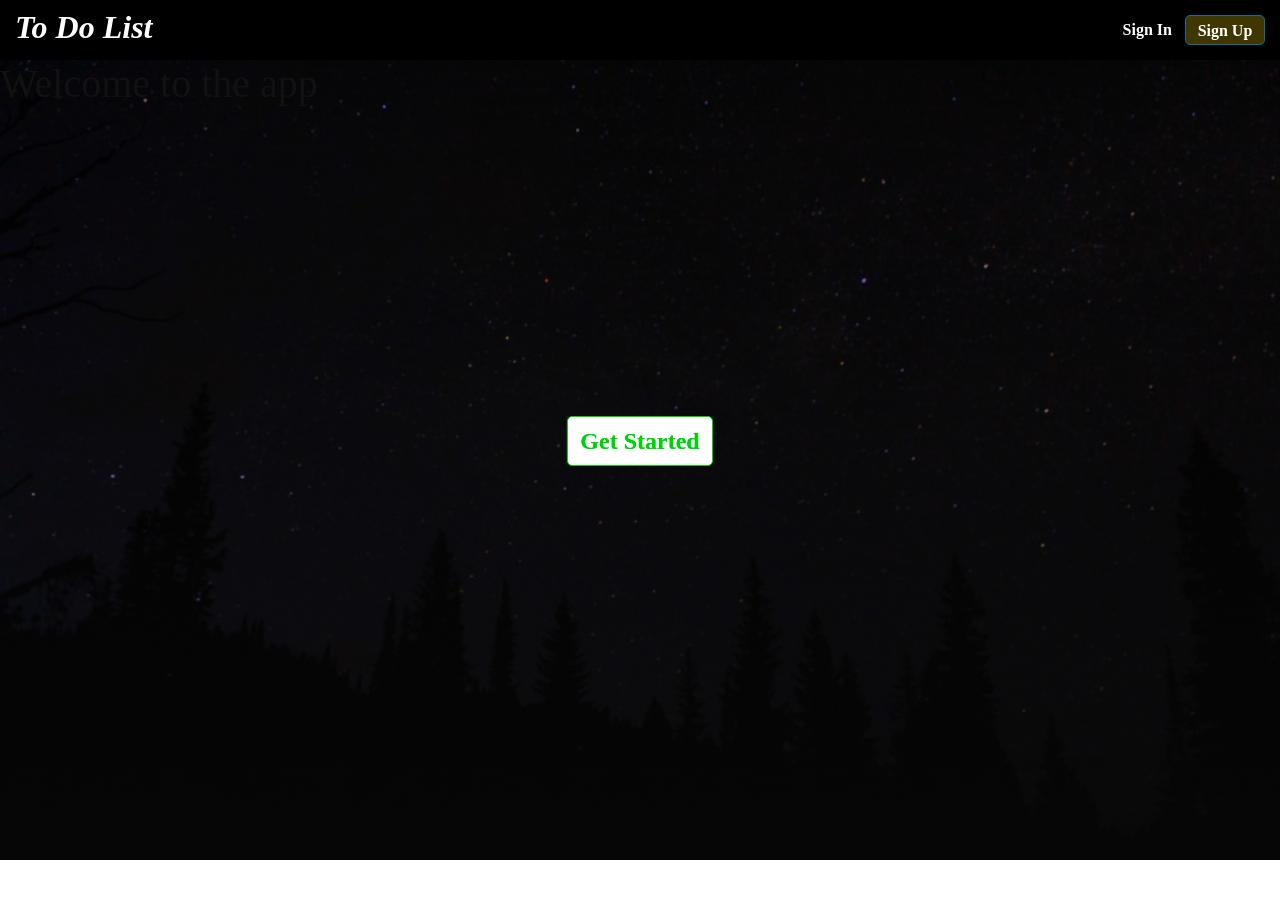
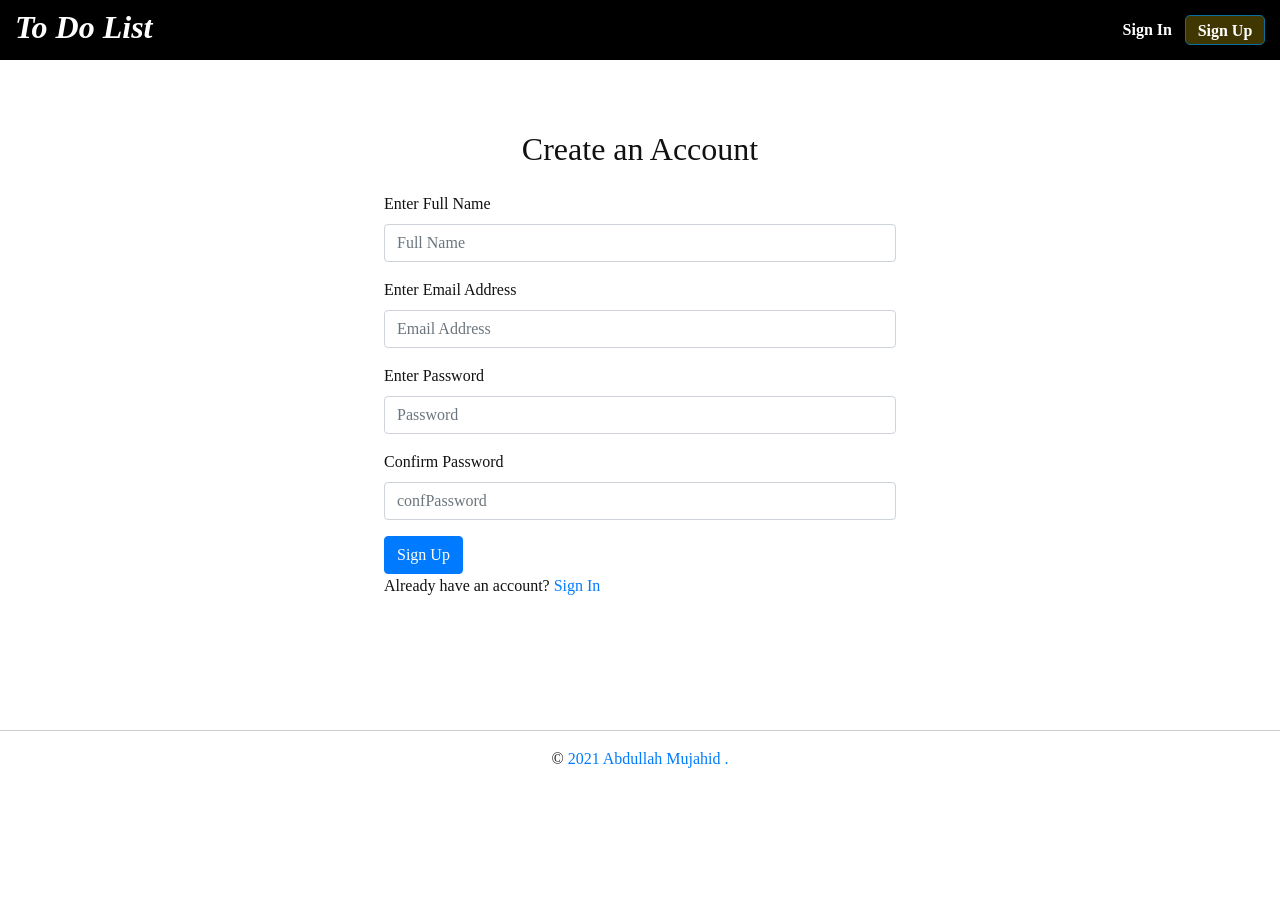
Before and after one commit to abdullahmujahidali/PERN-ToDoApp, a React (Create React App) app in the folder client/: page /signup in a window 1280 px wide. Shown: the top 898 px of the page. After the commit the page ends 800 px from the top, so only its background shows below. Built offline with nearby package versions, Linux system fonts and the light colour scheme.

Commit message:
Sign Up & Sign In form added

```diff
--- a/client/package.json
+++ b/client/package.json
@@ -7,8 +7,10 @@
     "@testing-library/react": "^11.2.7",
     "@testing-library/user-event": "^12.8.3",
     "axios": "^0.21.1",
+    "classnames": "^2.3.1",
     "react": "^17.0.2",
     "react-dom": "^17.0.2",
+    "react-router-dom": "^5.2.0",
     "react-scripts": "4.0.3",
     "styled-components": "^5.3.0",
     "web-vitals": "^1.1.2"
--- a/client/src/components/App.js
+++ b/client/src/components/App.js
@@ -1,11 +1,19 @@
-import React from 'react';
+import React, { useContext } from 'react';
+import { Route, BrowserRouter as Router } from 'react-router-dom';
 import { Provider } from '../context/authContext';
+import SignUp from './authenticationForm/SignUp';
+import SignIn from './authenticationForm/SignIn';
 import Landing from './landing/Landing';
+
 
 function App() {
   return (
     <div className="App">
-      <Landing />
+      <Router>
+        <Route exact path="/" component={Landing} />
+        <Route exact path="/signup" component={SignUp} />
+        <Route exact path="/signin" component={SignIn} />
+      </Router>
     </div>
   );
 }
--- /dev/null
+++ b/client/src/components/authenticationForm/SignIn.jsx
@@ -0,0 +1,91 @@
+import React, { useState, useContext } from 'react';
+import classnames from 'classnames';
+import { NavLink } from 'react-router-dom';
+import Design from '../designs/Design';
+import { AuthFormWrapper } from './Styles';
+import { Context } from '../../context/authContext';
+
+const SignIn = ({ signIn }) => {
+  const { state } = useContext(Context);
+  const [email, setemail] = useState('');
+  const [password, setpassword] = useState('');
+  const [emailErr, setemailErr] = useState('');
+  const [passwordErr, setpasswordErr] = useState('');
+
+  const handleChange = (e, name) => {
+    const user = {};
+    const emailRegEx = RegExp(
+      /^(([^<>()\[\]\\.,;:\s@"]+(\.[^<>()\[\]\\.,;:\s@"]+)*)|(".+"))@((\[[0-9]{1,3}\.[0-9]{1,3}\.[0-9]{1,3}\.[0-9]{1,3}])|(([a-zA-Z\-0-9]+\.)+[a-zA-Z]{2,}))$/
+    );
+    user[name] = e.target.value;
+    // validations
+    switch (name) {
+      case 'email':
+        setemail(user.email);
+        !emailRegEx.test(user.email) ? setemailErr('Invalid Email!') : setemailErr('');
+        break;
+      case 'password':
+        setpassword(user.password);
+        user.password.length < 8 ? setpasswordErr('Password must be at least 8 characters!') : setpasswordErr('');
+        break;
+      default:
+        break;
+    }
+  }
+
+  const handleSignIn = async (e) => {
+    e.preventDefault();
+    if (email && password && !emailErr && !passwordErr) {
+      await signIn({ email, password });
+    }
+  }
+
+  return (
+    <Design>
+      <AuthFormWrapper>
+        <h2 className="text-center">Sign In</h2>
+        {state.signInErr && <div className="alert alert-danger text-center">
+          <span className="text-danger text-capitalize">{state.signInErr}</span>
+        </div>}
+        <form className="mt-4" onSubmit={handleSignIn}>
+          <div className="form-group">
+            <label htmlFor="email">Enter Email Address</label>
+            <input
+              type="email"
+              name="email"
+              className={classnames(
+                "form-control",
+                { 'is-invalid': emailErr, 'is-valid': !emailErr && email.length }
+              )}
+              id="email"
+              placeholder="Email Address"
+              onChange={(e) => handleChange(e, 'email')}
+            />
+            {emailErr && <small className="text-danger">{emailErr}</small>}
+          </div>
+          <div className="form-group">
+            <label htmlFor="password">Enter Password</label>
+            <input
+              type="password"
+              name="password"
+              className={classnames(
+                "form-control",
+                { 'is-invalid': passwordErr, 'is-valid': !passwordErr && password.length }
+              )}
+              id="password"
+              placeholder="Password"
+              onChange={(e) => handleChange(e, 'password')}
+            />
+            {passwordErr && <small className="text-danger">{passwordErr}</small>}
+          </div>
+          <input type="submit" className="btn btn-primary" value="Sign In" />
+        </form>
+        <p className="float-left">
+          Don't yet have an account? <NavLink to="/signup">Sign Up</NavLink>
+        </p>
+      </AuthFormWrapper>
+    </Design>
+  )
+}
+
+export default SignIn
--- /dev/null
+++ b/client/src/components/authenticationForm/SignUp.jsx
@@ -0,0 +1,133 @@
+import React, { useState, useContext } from 'react';
+import classnames from 'classnames';
+import { NavLink } from 'react-router-dom';
+import Design from '../designs/Design';
+import { AuthFormWrapper } from './Styles';
+import { Context } from '../../context/authContext';
+
+const SignUp = ({ signUp }) => {
+  const { state } = useContext(Context);
+  const [name, setname] = useState('');
+  const [email, setemail] = useState('');
+  const [password, setpassword] = useState('');
+  const [confPassword, setconfPassword] = useState('');
+  const [nameErr, setnameErr] = useState('');
+  const [emailErr, setemailErr] = useState('');
+  const [passwordErr, setpasswordErr] = useState('');
+  const [confPasswordErr, setconfPasswordErr] = useState('');
+
+  const handleChange = (e, name) => {
+    const user = {};
+    const emailRegEx = RegExp(
+      /^(([^<>()\[\]\\.,;:\s@"]+(\.[^<>()\[\]\\.,;:\s@"]+)*)|(".+"))@((\[[0-9]{1,3}\.[0-9]{1,3}\.[0-9]{1,3}\.[0-9]{1,3}])|(([a-zA-Z\-0-9]+\.)+[a-zA-Z]{2,}))$/
+    );
+    user[name] = e.target.value;
+    // validations
+    switch (name) {
+      case 'name':
+        setname(user.name);
+        user.name.length < 3 ? setnameErr('Name must be at least 3 characters!') : setnameErr('');
+        break;
+      case 'email':
+        setemail(user.email);
+        !emailRegEx.test(user.email) ? setemailErr('Invalid Email!') : setemailErr('');
+        break;
+      case 'password':
+        setpassword(user.password);
+        user.password.length < 8 ? setpasswordErr('Password must be at least 8 characters!') : setpasswordErr('');
+        break;
+      case 'confPassword':
+        setconfPassword(user.confPassword);
+        user.confPassword !== password ? setconfPasswordErr('Passwords do not match!') : setconfPasswordErr('');
+        break;
+      default:
+        break;
+    }
+  }
+
+  const handleSignUp = async (e) => {
+    e.preventDefault();
+    if (name && email && password && confPassword && !nameErr && !emailErr && !passwordErr && !confPasswordErr) {
+      await signUp({ name, email, password });
+    }
+  }
+
+  return (
+    <Design>
+      <AuthFormWrapper>
+        <h2 className="text-center">Create an Account</h2>
+        {state.signUpErr && <div className="alert alert-danger text-center">
+          <span className="text-danger text-capitalize">{state.signUpErr}</span>
+          </div>}
+        <form className="mt-4" onSubmit={handleSignUp}>
+          <div className="form-group">
+            <label htmlFor="name">Enter Full Name</label>
+            <input
+              type="text"
+              name="name"
+              className={classnames(
+                "form-control",
+                { 'is-invalid': nameErr, 'is-valid': !nameErr && name.length }
+              )}
+              id="name"
+              placeholder="Full Name"
+              onChange={(e) => handleChange(e, 'name')}
+            />
+            {nameErr && <small className="text-danger">{nameErr}</small>}
+          </div>
+          <div className="form-group">
+            <label htmlFor="email">Enter Email Address</label>
+            <input
+              type="email"
+              name="email"
+              className={classnames(
+                "form-control",
+                { 'is-invalid': emailErr, 'is-valid': !emailErr && email.length }
+              )}
+              id="email"
+              placeholder="Email Address"
+              onChange={(e) => handleChange(e, 'email')}
+            />
+            {emailErr && <small className="text-danger">{emailErr}</small>}
+          </div>
+          <div className="form-group">
+            <label htmlFor="password">Enter Password</label>
+            <input
+              type="password"
+              name="password"
+              className={classnames(
+                "form-control",
+                { 'is-invalid': passwordErr, 'is-valid': !passwordErr && password.length }
+              )}
+              id="password"
+              placeholder="Password"
+              onChange={(e) => handleChange(e, 'password')}
+            />
+            {passwordErr && <small className="text-danger">{passwordErr}</small>}
+          </div>
+          <div className="form-group">
+            <label htmlFor="Confirm Password">Confirm Password</label>
+            <input
+              type="password"
+              name="confPassword"
+              className={classnames(
+                "form-control",
+                { 'is-invalid': confPasswordErr, 'is-valid': !confPasswordErr && confPassword.length }
+              )}
+              id="confPassword"
+              placeholder="confPassword"
+              onChange={(e) => handleChange(e, 'confPassword')}
+            />
+            {confPasswordErr && <small className="text-danger">{confPasswordErr}</small>}
+          </div>
+          <input type="submit" className="btn btn-primary" value="Sign Up"/>
+        </form>
+        <p className="float-left">
+          Already have an account? <NavLink to="signin">Sign In</NavLink>
+        </p>
+      </AuthFormWrapper>
+    </Design>
+  )
+}
+
+export default SignUp
--- /dev/null
+++ b/client/src/components/authenticationForm/Styles.js
@@ -0,0 +1,7 @@
+import styled from 'styled-components';
+
+export const AuthFormWrapper = styled.div`
+  width: 40%;
+  border-radius: 5px;
+  margin: 70px auto;
+`;
--- a/client/src/components/designs/NavBar.jsx
+++ b/client/src/components/designs/NavBar.jsx
@@ -1,17 +1,19 @@
 import React from 'react';
-import { signUp,signIn } from '../../exertion/auth';
-import {Nav} from './Styles'
-const Navbar = (props)=>{
-    const handleSignUp = async () =>{
+import { signUp, signIn } from '../../exertion/auth';
+import { Nav } from './Styles'
+import { NavLink, useHistory } from 'react-router-dom';
+const Navbar = (props) => {
+    const handleSignUp = async () => {
         await props.signUp({
-        name: 'addy',
-        email:'addy@gmail.com',
-        password:'abc'});
+            name: 'addy',
+            email: 'addy@gmail.com',
+            password: 'abc'
+        });
     }
-    const handleSignIn = async () =>{
+    const handleSignIn = async () => {
         await props.signIn({
-        email:'addy@gmail.com',
-        password:'abc'
+            email: 'addy@gmail.com',
+            password: 'abc'
         });
     }
     return (
@@ -24,12 +26,12 @@ const Navbar = (props)=>{
                         </div>
                     </div>
                     <div className="auth-btns col-md-7">
-                        <button  onClick={handleSignUp} className="btn sign-up">
-                            Sign Up
-                        </button>
-                        <button onClick={handleSignIn} className="btn sign-in">
-                            Sign In
-                        </button>
+                        <NavLink to="/signup">
+                            <button className="btn sign-up">Sign Up</button>
+                        </NavLink>
+                        <NavLink to="/signin">
+                            <button className="btn sign-in">Sign In</button>
+                        </NavLink>
                     </div>
                 </div>
             </div>
@@ -37,7 +39,7 @@ const Navbar = (props)=>{
     )
 };
 
-const mapStateToProps = ({auth}) =>{
-    return {...auth}
+const mapStateToProps = ({ auth }) => {
+    return { ...auth }
 }
 export default (Navbar);
```
Also changed, not shown: 1 other file (tests, documents, lock files or other folders).
